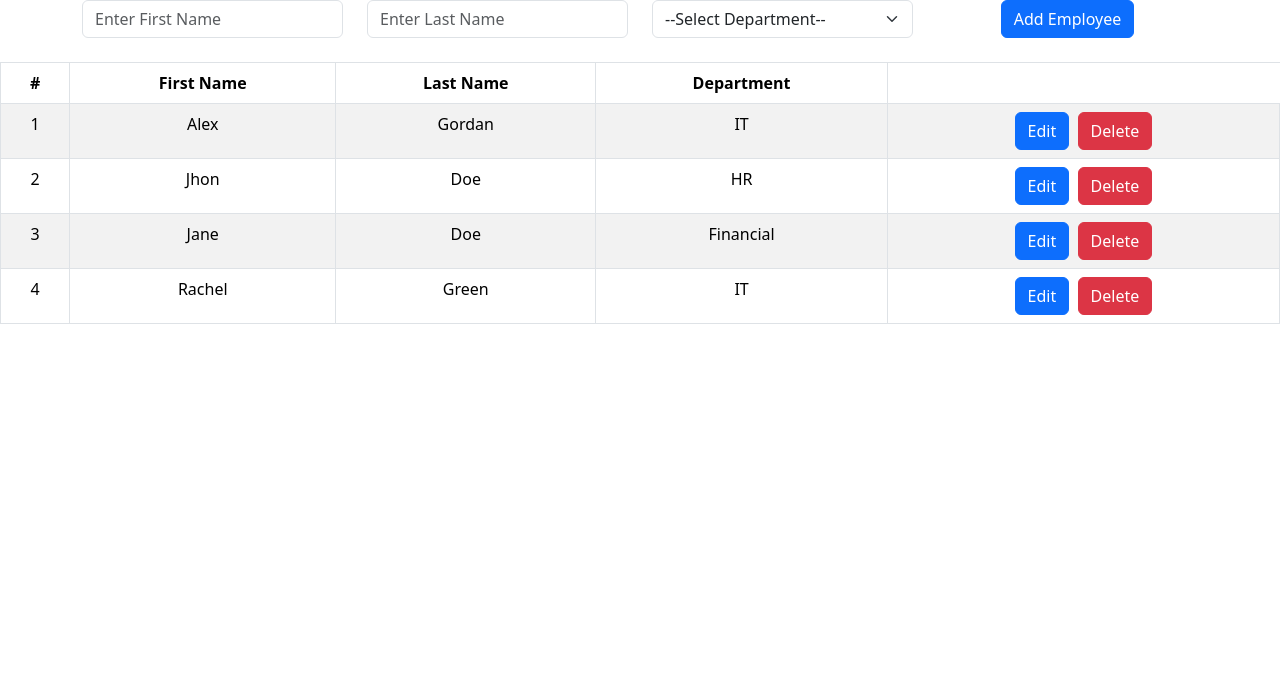
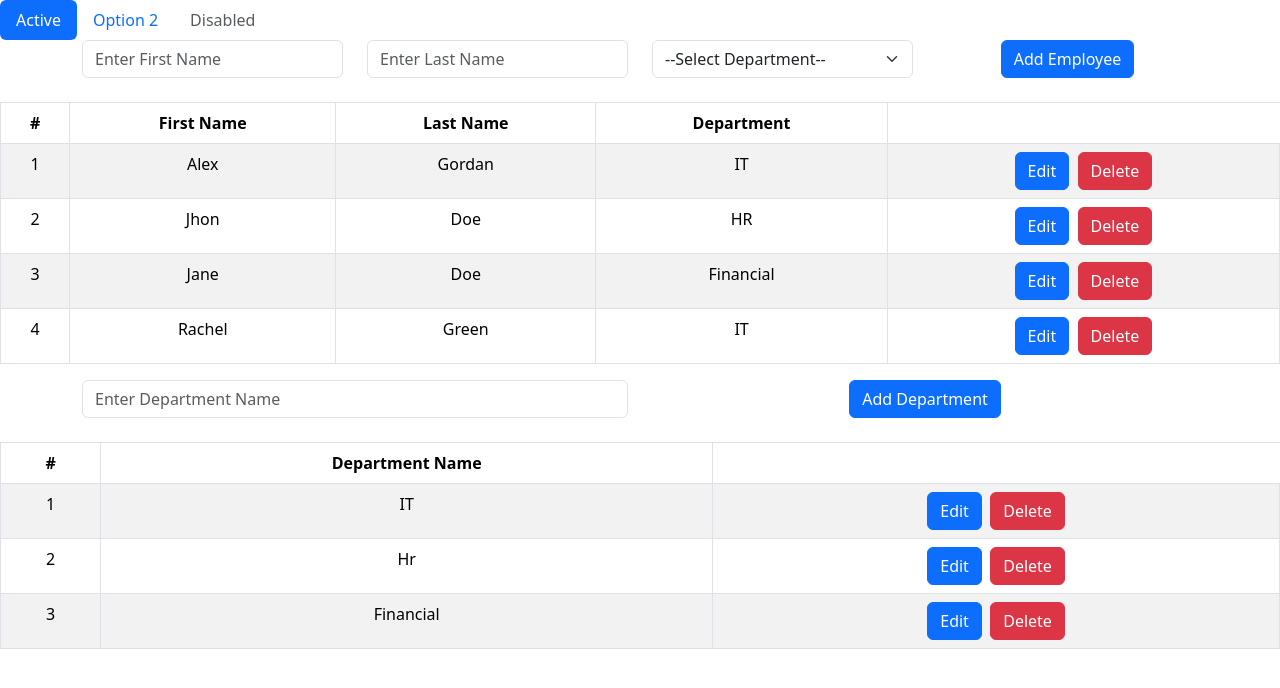
Before and after one commit to nimsara294/emp_web_app, a React (Create React App) app: page / in a window 1280 px wide. Shown: the top 688 px of the page. Built offline with nearby package versions, Linux system fonts and the light colour scheme.

Commit message:
Added department crud

```diff
--- a/src/App.js
+++ b/src/App.js
@@ -1,10 +1,14 @@
 import './App.css';
+import Tabs from './Components/Tabs';
+import DepCrud from './pages/DepCrud';
 import EmpCrud from './pages/EmpCrud';
 
 function App() {
   return (
     <div className="App">
+      <Tabs />
       <EmpCrud />
+      <DepCrud />
     </div>
   );
 }
--- /dev/null
+++ b/src/Components/Tabs.js
@@ -0,0 +1,22 @@
+import React from 'react'
+import Nav from 'react-bootstrap/Nav';
+
+function Tabs() {
+  return (
+    <Nav variant="pills" defaultActiveKey="/home">
+      <Nav.Item>
+        <Nav.Link href="/home">Active</Nav.Link>
+      </Nav.Item>
+      <Nav.Item>
+        <Nav.Link eventKey="link-1">Option 2</Nav.Link>
+      </Nav.Item>
+      <Nav.Item>
+        <Nav.Link eventKey="disabled" disabled>
+          Disabled
+        </Nav.Link>
+      </Nav.Item>
+    </Nav>
+  )
+}
+
+export default Tabs
--- /dev/null
+++ b/src/pages/DepCrud.js
@@ -0,0 +1,148 @@
+import React, { useState, useEffect, Fragment } from "react";
+
+import Table from "react-bootstrap/Table";
+import Button from "react-bootstrap/Button";
+import Modal from "react-bootstrap/Modal";
+import Container from "react-bootstrap/Container";
+import Row from "react-bootstrap/Row";
+import Col from "react-bootstrap/Col";
+
+import "bootstrap/dist/css/bootstrap.css";
+
+const DepCrud = () => {
+  const [depname, setDepName] = useState("");
+
+  const [editDepName, setEditDepName] = useState("");
+
+  const [lgShow, setLgShow] = useState(false);
+  const handleClose = () => setLgShow(false);
+  const handleShow = () => setLgShow(true);
+
+  const depData = [
+    {
+      dep_id: 1,
+      name: "IT",
+    },
+    {
+      dep_id: 2,
+      name: "Hr",
+    },
+    {
+      dep_id: 3,
+      name: "Financial",
+    },
+  ];
+
+  const [data, setData] = useState([]);
+
+  useEffect(() => {
+    setData(depData);
+    // eslint-disable-next-line react-hooks/exhaustive-deps
+  }, []);
+
+  const handleEdit = (id) => {
+    // alert(id);
+    handleShow();
+  };
+
+  const handleDelete = (id) => {
+    if (window.confirm("Do you want to delete this department?") === true) {
+      alert(id);
+    }
+  };
+
+  const handleUpdate = () => {};
+
+  return (
+    <div>
+      <Fragment>
+        <Container>
+          <Row>
+            <Col>
+              <input
+                type="text"
+                className="form-control"
+                placeholder="Enter Department Name"
+                value={depname}
+                onChange={(e) => setDepName(e.target.value)}
+              />
+            </Col>
+            <Col>
+              <button className="btn btn-primary">Add Department</button>
+            </Col>
+          </Row>
+        </Container>
+        <br></br>
+        <Table striped bordered hover>
+          <thead>
+            <tr>
+              <th>#</th>
+              <th>Department Name</th>
+            </tr>
+          </thead>
+          <tbody>
+            {data && data.length > 0
+              ? data.map((item, index) => {
+                  return (
+                    <tr key={index}>
+                      <td>{item.dep_id}</td>
+                      <td>{item.name}</td>
+                      <td colSpan={2}>
+                        <button
+                          className="btn btn-primary"
+                          onClick={() => handleEdit(item.dep_id)}
+                        >
+                          Edit
+                        </button>{" "}
+                        &nbsp;
+                        <button
+                          className="btn btn-danger"
+                          onClick={() => handleDelete(item.dep_id)}
+                        >
+                          Delete
+                        </button>
+                      </td>
+                    </tr>
+                  );
+                })
+              : "Loading..."}
+          </tbody>
+        </Table>
+
+        <Modal
+          size="lg"
+          show={lgShow}
+          onHide={() => setLgShow(false)}
+          aria-labelledby="example-modal-sizes-title-lg"
+        >
+          <Modal.Header closeButton>
+            <Modal.Title>Update Employee Details</Modal.Title>
+          </Modal.Header>
+          <Modal.Body>
+            <Row>
+              <Col>
+                <input
+                  type="text"
+                  className="form-control"
+                  placeholder="Enter Depatment Name"
+                  value={editDepName}
+                  onChange={(e) => setEditDepName(e.target.value)}
+                />
+              </Col>
+            </Row>
+          </Modal.Body>
+          <Modal.Footer>
+            <Button variant="secondary" onClick={handleClose}>
+              Close
+            </Button>
+            <Button variant="primary" onClick={handleUpdate}>
+              Save Changes
+            </Button>
+          </Modal.Footer>
+        </Modal>
+      </Fragment>
+    </div>
+  );
+};
+
+export default DepCrud;
```
